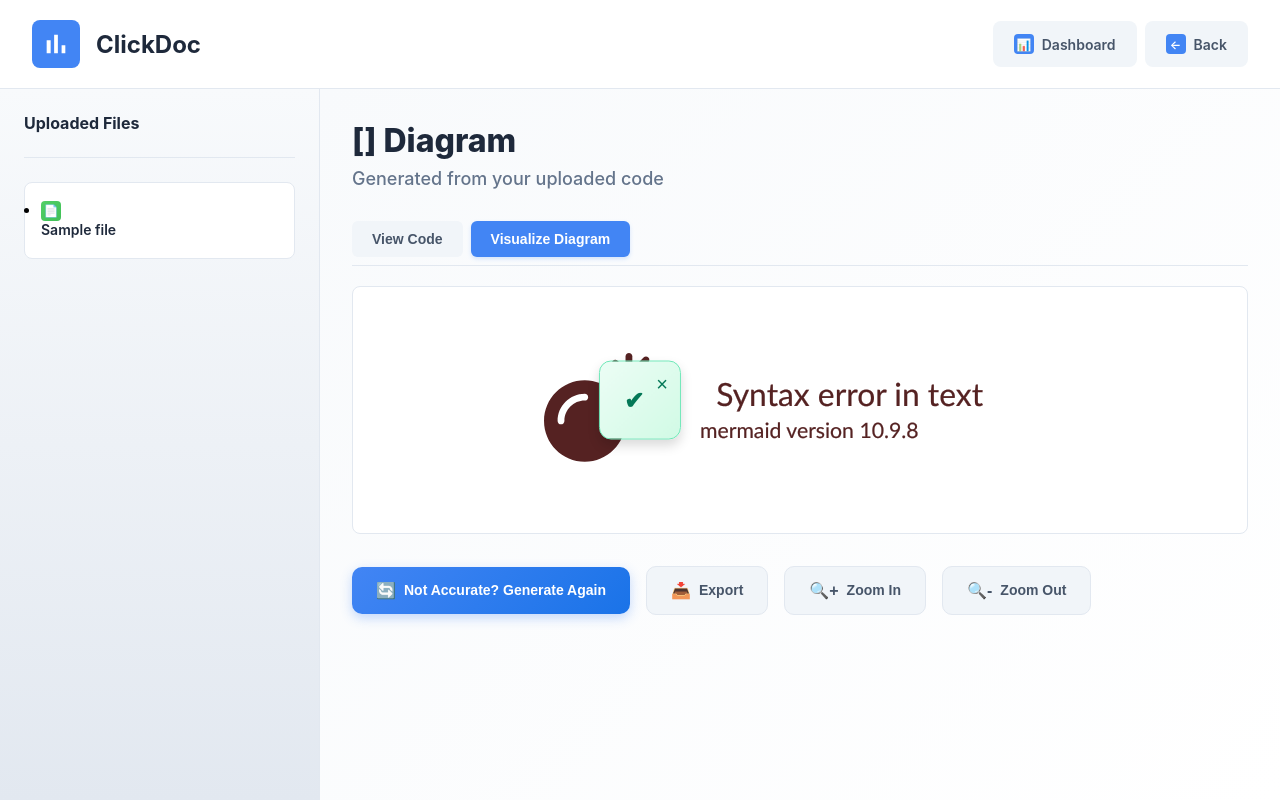
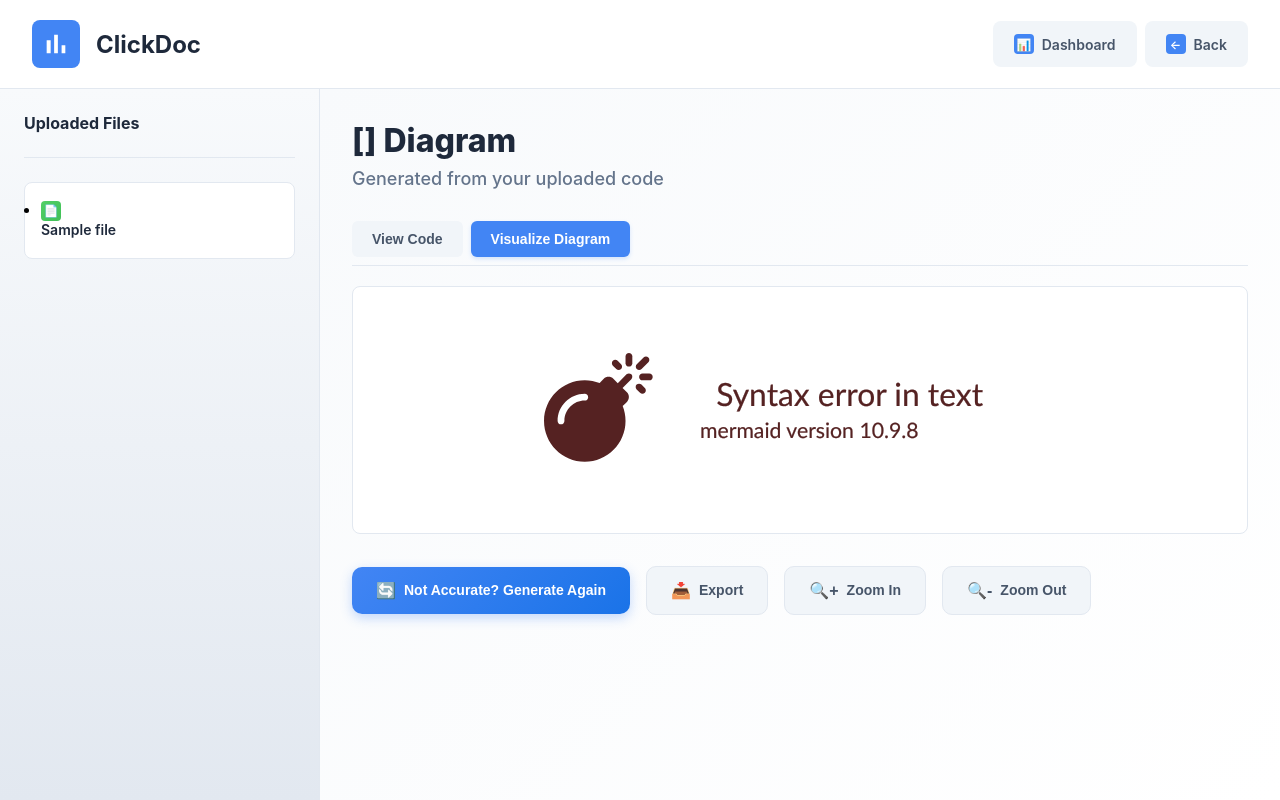
Before and after one commit to Melody1415/ClickDoc, a Flask app: template flask_app/templates/generate_page.html in a window 1280 px wide. Run offline with Flask 3, Linux system fonts and the light colour scheme; the template is opened without the code that fills it: most values are stand-ins (such as "Sample title", 1, 10 or a date in 2020).

Commit message:
minor changes

```diff
--- a/flask_app/diagram.py
+++ b/flask_app/diagram.py
@@ -161,6 +161,6 @@
         except Exception as e:
             return render_template('diagram_page.html', error=f"API error: {str(e)}", indexed_files=indexed_files, file_index=file_index, output_type=output_type, file_content=content)
 
-        return render_template('generate_page.html', error=None, result=ai_response, indexed_files=indexed_files, file_index=file_index, output_type=output_type, file_content=content, success="Regeneration successful!" if is_regenerate else None)
+        return render_template('generate_page.html', error=None, result=ai_response, indexed_files=indexed_files, file_index=file_index, output_type=output_type, file_content=content)
 
     return render_template('diagram_page.html', error=None, indexed_files=indexed_files, file_index=file_index, output_type=output_type, file_content=content)
--- a/flask_app/tech_stack.py
+++ b/flask_app/tech_stack.py
@@ -3,7 +3,7 @@
 
 tech_stack = Blueprint('tech_stack', __name__)
 
-GROQ_API_KEY = "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"
+GROQ_API_KEY = "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"
 client = Groq(api_key=GROQ_API_KEY)
 
 @tech_stack.route('/tech_stack_documentation')
--- a/flask_app/templates/generate_page.html
+++ b/flask_app/templates/generate_page.html
@@ -462,10 +462,6 @@
         <button class="close-btn" onclick="closePopup('errorPopup')">×</button>
         <p id="errorText">{{ error if error else '' }}</p>
     </div>
-    <div id="successPopup" class="success-message{% if success %} active{% endif %}">
-        <button class="close-btn" onclick="closePopup('successPopup')">×</button>
-        <p id="successText">{{ success if success else '' }}</p>
-    </div>
 
     <script src="https://unpkg.com/mermaid@latest/dist/mermaid.min.js"></script>
     <script>window.mermaid || document.write('<script src="/static/mermaid.min.js"><\/script>')</script>
```
